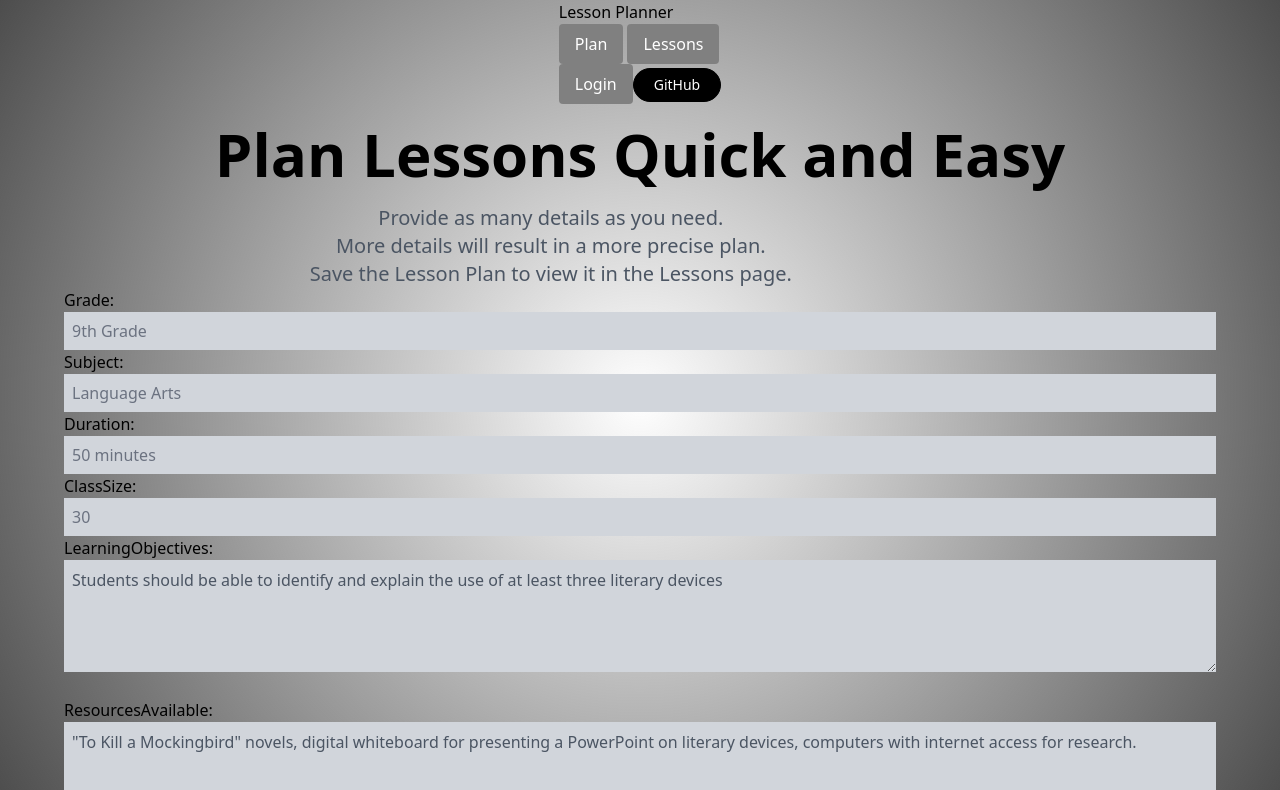
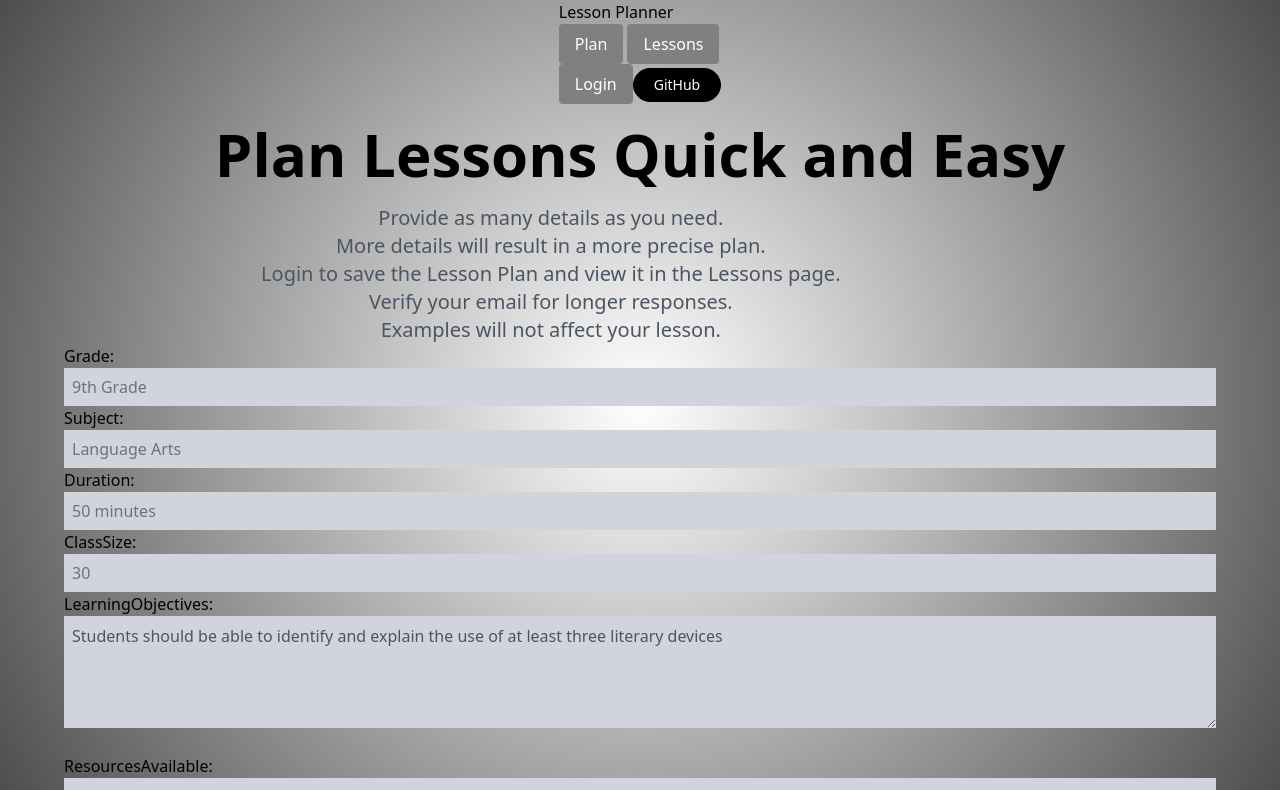
Before and after one commit to ajboman/LessonPlanner, a React (Vite) app: page /plan in a window 1280 px wide. Shown: the top 790 px of the page. Built offline with nearby package versions, Linux system fonts and the light colour scheme; no server answers.

Commit message:
info update

```diff
--- a/src/App.jsx
+++ b/src/App.jsx
@@ -47,6 +47,7 @@ const App = () => {
       } else {
         setUser(user);
       }
+      console.log(user);
     });
 
     return () => unsubscribe();
--- a/src/components/Info.jsx
+++ b/src/components/Info.jsx
@@ -9,7 +9,9 @@ const Info = () => {
       <h2 className='desc'>
         Provide as many details as you need. <br />
         More details will result in a more precise plan. <br />
-        Save the Lesson Plan to view it in the Lessons page.
+        Login to save the Lesson Plan and view it in the Lessons page. <br />
+        Verify your email for longer responses. <br />
+        Examples will not affect your lesson.
       </h2>
     </header>
 
--- a/src/components/Profile.jsx
+++ b/src/components/Profile.jsx
@@ -36,7 +36,7 @@ const Profile = () => {
       {user && user.email ? (
         <>
           <h3>Email: {user.email}</h3>
-          {user.emailVerified ? <p>Email verified ✔️</p> : <p>Email not verified</p>}
+          {user.emailVerified ? <p>Email verified ✔️</p> : <p>Email has been sent. May Appear in Spam Folder.</p>}
           <Button onClick={handleLogout} className="bg-red-600 hover:bg-red-700">
             Logout
           </Button>
```
